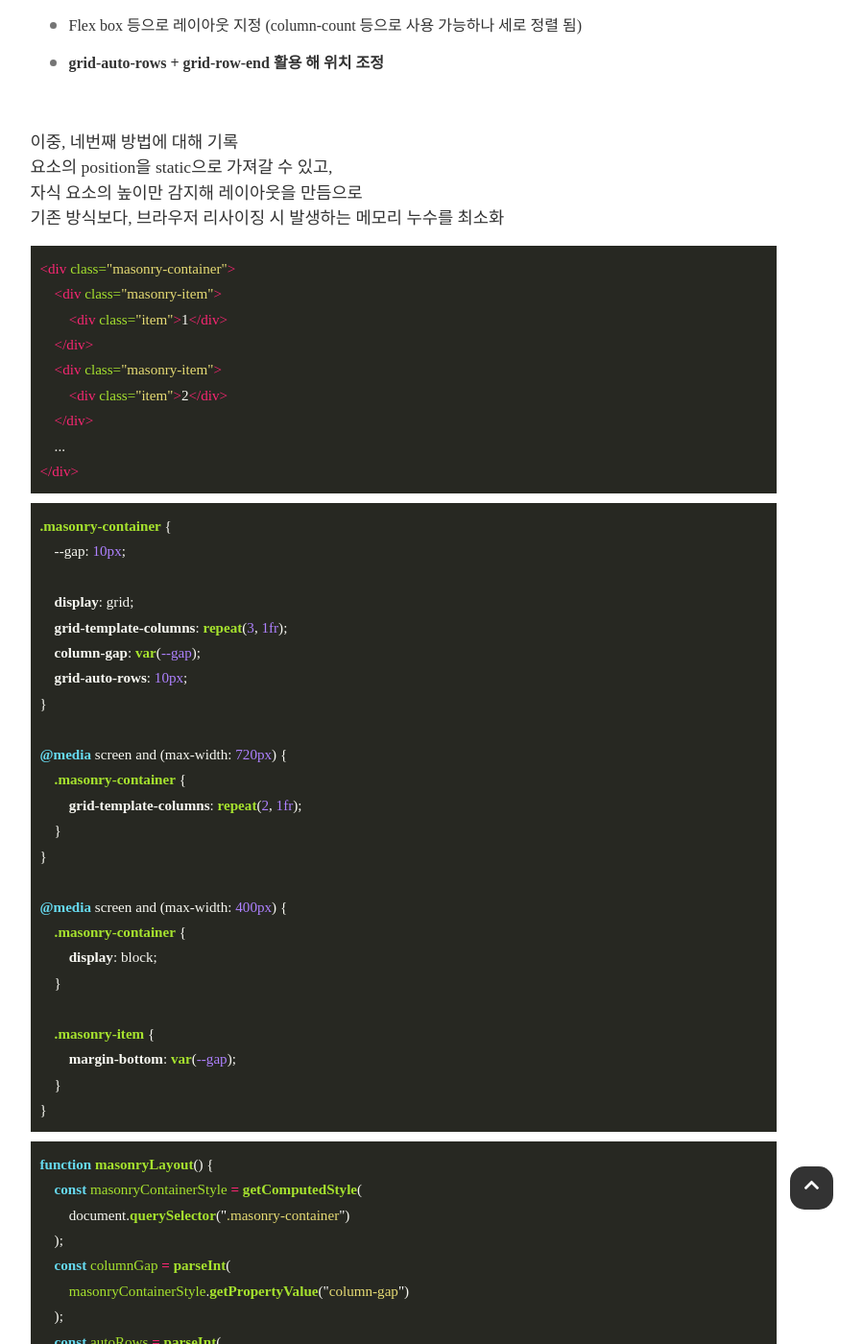
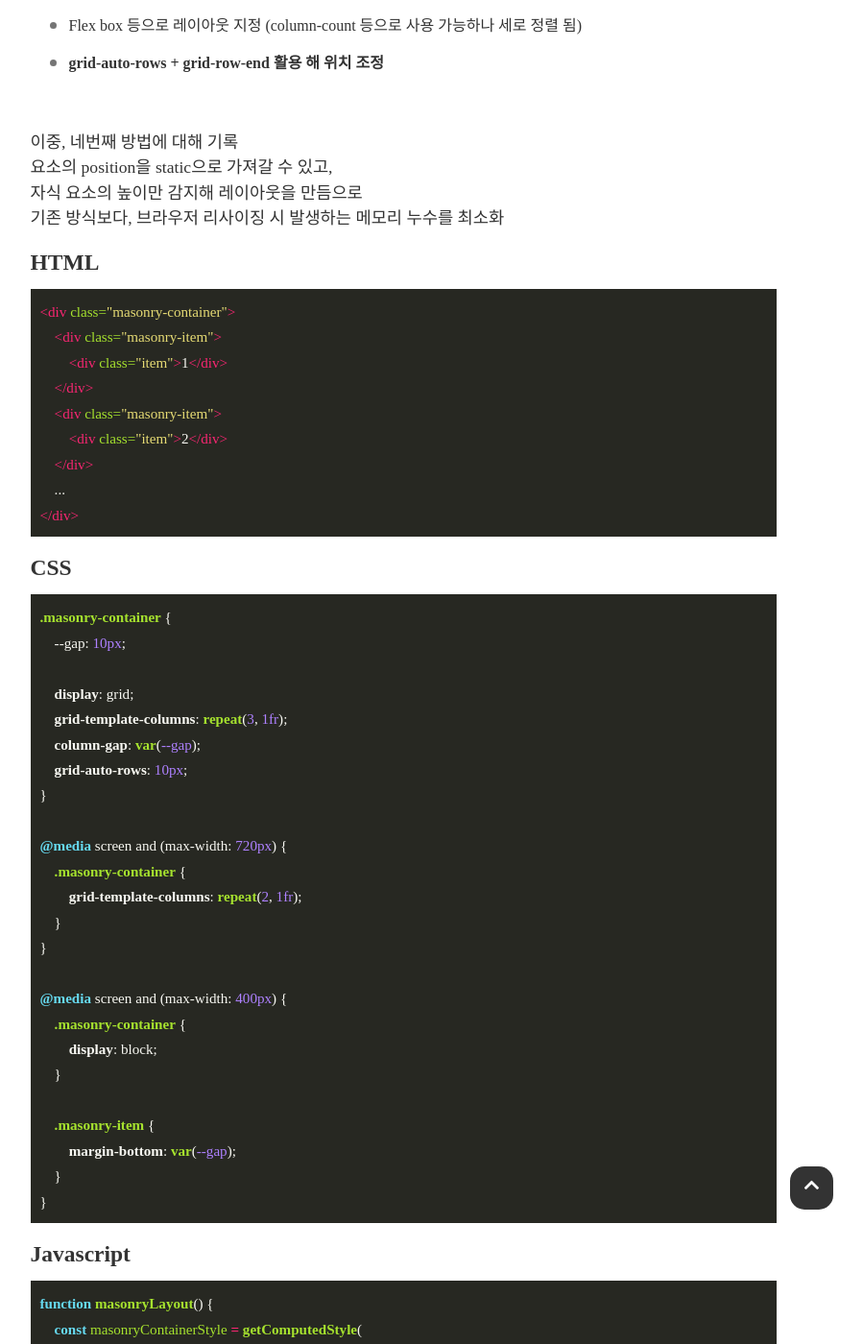
Before and after one commit to JeongrakChoi/JeongrakChoi.github.io, a Jekyll site: the page built from _posts/2022-07-02-grid-masonry.md, in a window 1280 px wide and 1400 px high, scrolled down 629 px. Shown: the whole window at 96% size, without its empty margins (220-1119 px from the left). Built offline with Jekyll 4.4.1, drawn with Linux system fonts in a browser that asks for light colours; nearby versions of some CDN libraries; some web fonts are replaced; comment, search, counter and statistics services are not loaded.

Commit message:
Update 2022-07-02-grid-masonry.md

```diff
--- a/_posts/2022-07-02-grid-masonry.md
+++ b/_posts/2022-07-02-grid-masonry.md
@@ -34,6 +34,7 @@ comments : true
 자식 요소의 높이만 감지해 레이아웃을 만듬으로
 기존 방식보다, 브라우저 리사이징 시 발생하는 메모리 누수를 최소화
 
+### HTML
 {% highlight html %}
 <div class="masonry-container">
     <div class="masonry-item">
@@ -46,6 +47,7 @@ comments : true
 </div>
 {% endhighlight html %}
 
+### CSS
 {% highlight css %}
 .masonry-container {
     --gap: 10px;
@@ -73,6 +75,7 @@ comments : true
 }
 {% endhighlight %}
 
+### Javascript
 {% highlight javascript %}
 function masonryLayout() {
     const masonryContainerStyle = getComputedStyle(
```
